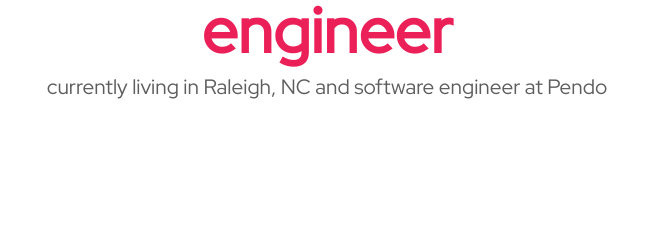
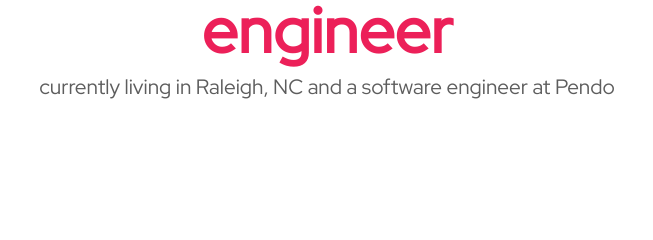
Before and after one commit to jeffdnguyen/jeffdnguyen, a website: page docs/index.html in a window 1280 px wide. Shown: the part 404-644 px from the top of the page, 313-966 px from the left. Drawn offline with Linux system fonts and the light colour scheme.

Commit message:
Fixed typo on line 64

```diff
--- a/docs/index.html
+++ b/docs/index.html
@@ -61,7 +61,7 @@
       <div class="header-content">
         <h1>I'm Jeff Nguyen, a/an <br><span class="txt-type text-highlight" data-wait="3000"
             data-words='["engineer","developer","early bird"]'></span></h1>
-        <p class="lead">currently living in <span>Raleigh, NC</span> and <span>software engineer</span> at <span>Pendo</span></p>
+        <p class="lead">currently living in <span>Raleigh, NC</span> and a <span>software engineer</span> at <span>Pendo</span></p>
       </div>
     </div>
   </header>
```
